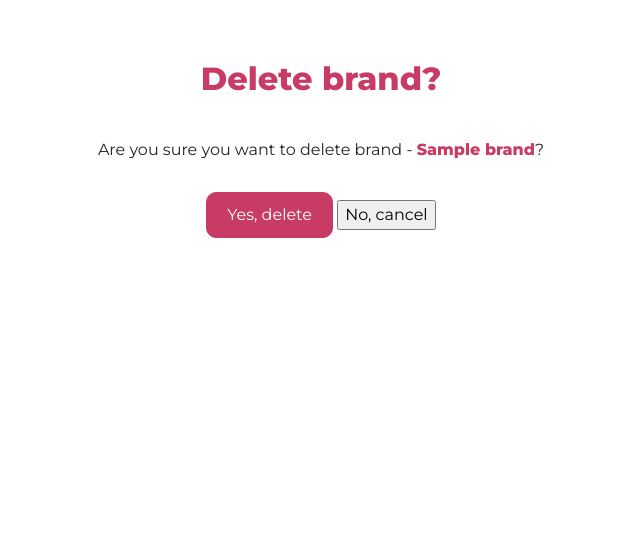
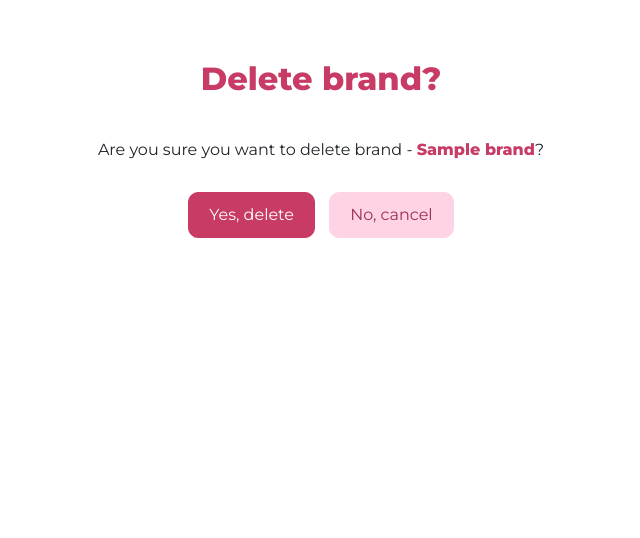
Before and after one commit to nailia-mamiedova/skincare-cosmetics-service, a Django app: page /brands/1/delete/ in a window 1280 px wide. Shown: the part 88-626 px from the top of the page, without its empty margins (319-959 px from the left). Run offline with Django 4.2, Linux system fonts and the light colour scheme; a user stored in the database is signed in; tables that the repository leaves empty hold one stand-in row (values such as "Sample post").

Commit message:
Add styles for cancel button

```diff
--- a/static/css/styles.css
+++ b/static/css/styles.css
@@ -48,6 +48,10 @@ p {
     font-weight: 400;
     font-size: 16px;
     margin: 0;
+}
+
+button {
+    all: unset;
 }
 
 .custom-nav {
@@ -119,6 +123,7 @@ p {
     align-items: center;
     text-align: center;
     padding: 60px 200px;
+    margin-bottom: 60px;
 }
 
 .custom-40px-padding-bottom {
@@ -244,6 +249,15 @@ p {
     color: #fff;
 }
 
+.custom-cancel-button {
+    margin-left: 10px;
+    background-color: #FFD3E6;
+    color: #9B2D50;
+    border: 1px solid #FFD3E6;
+    border-radius: 10px;
+    padding: 10px 20px;
+}
+
 .custom-pagination {
     display: flex;
     justify-content: right;
```
